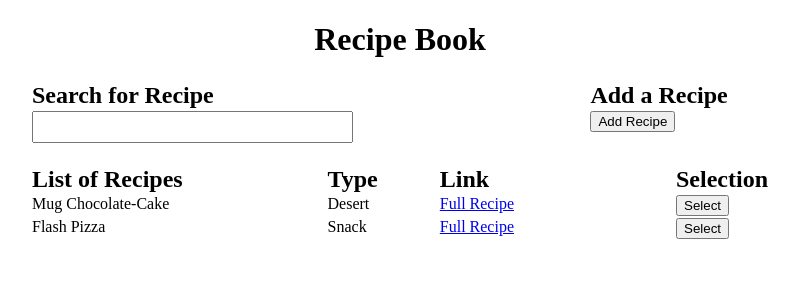
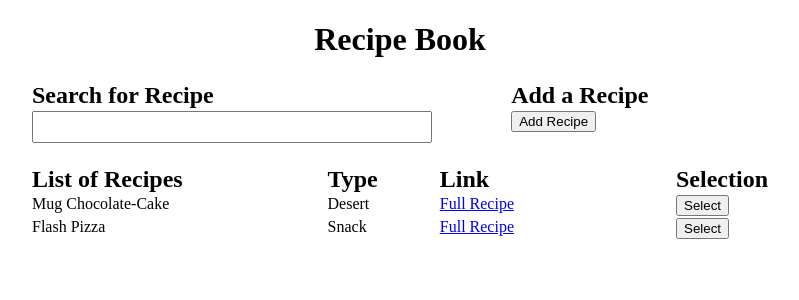
Before and after one commit to gcontesini/personal_react_webapp, a React (Create React App) app: page / in a window 1280 px wide. Shown: the top 300 px of the page, without its empty margins (8-807 px from the left). Built offline with nearby package versions, Linux system fonts and the light colour scheme.

Commit message:
before exporting components

```diff
--- a/package.json
+++ b/package.json
@@ -5,6 +5,8 @@
   "homepage": "https://github.com/gcontesini/personal_react_webapp",
   "dependencies": {
     "@emotion/css": "^11.10.5",
+    "@emotion/react": "^11.10.5",
+    "@emotion/styled": "^11.10.5",
     "@testing-library/jest-dom": "^5.16.5",
     "@testing-library/react": "^13.4.0",
     "@testing-library/user-event": "^13.5.0",
--- a/src/App.js
+++ b/src/App.js
@@ -1,11 +1,16 @@
 import React from "react";
+import './App.css';
+// import Recipe from "recipe-book.json"
 // import PropTypes from "prop-types";
-import './App.css';
+import styled from "@emotion/styled";
 
-const ComponentIngredients = ({_ingredients}) => (
+// ~~~~~~~~~~~~~~~~~~~~~~~~~~~~~~~~~~~~~~~~~~~~~~~~~~~~~~~~~~~~~~~~~~~~~~~~~~~~~~~~~~~~~~~ Components
+// Export these components to external files
 
-	<td>{_ingredients.map((_ingredients_) =>
-		<li key={_ingredients_.toString()}> {_ingredients_} </li>
+const ComponentIngredients = ({ _ingredients }) => (
+
+	<td>{ _ingredients.map(( _ingredients_ ) =>
+		<li key={ _ingredients_.toString() }> { _ingredients_ } </li>
 		)}
 	</td>
 );
@@ -21,125 +26,178 @@ const ComponentSummary = ({_summary}) => (
 	</td>
 );
 
-const ComponentProcedure = ({_procedure}) => (
+const ComponentProcedure = ({ _procedure }) => (
 
-	<td> {_procedure.map((_procedure) =>
-		<li key={_procedure.toString()}> {_procedure} </li>
+	<td> { _procedure.map(( _procedure ) =>
+		<li key={ _procedure.toString() }> { _procedure } </li>
 	)}
 	</td>
 );
 
-const ComponentRecipe = ({_recipe, _selectRecipe}) => (
+const ComponentRecipe = ({ _recipe, _selectRecipe }) => (
 
 	<tr>
-		<td>{_recipe.name}</td>
-		<td>{_recipe.type}</td>
+		<td>{ _recipe.name }</td>
+		<td>{ _recipe.type }</td>
 		<td>
-			<a href={_recipe.link} target="blank"> Full Recipe </a>
+			<a href={ _recipe.link } target="blank"> Full Recipe </a>
 		</td>
 		<td >
-			<button onClick={() => _selectRecipe(_recipe)}>Select</button>
+			<button onClick={() => _selectRecipe( _recipe )}> Select </button>
 		</td>
 	</tr>
 
 );
 
+const ComponentButton = ({ _buttonAction, _buttonText }) => (
+	<button onClick={ _buttonAction }>
+		{_buttonText}
+	</button>
+
+);
+
+const ComponentAddRecipe = ({ _recipe, _setSelectedItem }) => (
+	<div>
+		<h3>
+			<ComponentButton _buttonAction={() => _setSelectedItem(null)} _buttonText="Clear Selection" />
+		</h3>
+		<h3> Selected Item: {_recipe.name} </h3>
+		<table width="200%" >
+			<thead>
+				<tr>
+					<th width="20%"> Summary </th>
+					<th width="35%"> Ingredients </th>
+					<th width="200%"> Procedure </th>
+				</tr>
+			</thead>
+			<tbody>
+				<tr>
+					<ComponentSummary _summary={ _recipe.summary }/>
+					<ComponentIngredients key={ _recipe.ingredients.toString() } _ingredients={ _recipe.ingredients }/>
+					<ComponentProcedure _procedure={ _recipe.procedure }/>
+				</tr>
+			</tbody>
+		</table>
+	</div>
+);
+
+const ComponentSelectedItem = ({ _recipe, _setSelectedItem }) =>(
+	<div>
+		<h3>
+			<ComponentButton _buttonAction={() => _setSelectedItem(null)} _buttonText="Clear Selection" />
+		</h3>
+		<h3> Selected Item: { _recipe.name } </h3>
+		<table width="200%" >
+			<thead>
+				<tr>
+					<th width="20%"> Summary </th>
+					<th width="35%"> Ingredients </th>
+					<th width="200%"> Procedure </th>
+				</tr>
+			</thead>
+			<tbody>
+				<tr>
+					<ComponentSummary _summary={ _recipe.summary }/>
+					<ComponentIngredients key={ _recipe.ingredients.toString() } _ingredients={ _recipe.ingredients }/>
+					<ComponentProcedure _procedure={ _recipe.procedure }/>
+				</tr>
+			</tbody>
+		</table>
+	</div>
+);
+
+// ~~~~~~~~~~~~~~~~~~~~~~~~~~~~~~~~~~~~~~~~~~~~~~~~~~~~~~~~~~~~~~~~~~~~~~~~~~~~~~~~~~~~~~~ @Emotion-CSS
+
+const TitleCSS = styled.h1`
+	text-align: center;
+`;
+
+const TwoColumnCSS = styled.div`
+	gridTemplateColumns: 70% 30%;
+	gridColumnGap: 80rem;
+	margin-bottom: 0.5cm;
+`;
+
+const PageCSS = styled.div`
+	width: 800px;
+`;
+
+const InputCSS = styled.input`
+	width: 100%;
+	font-size: x-large;
+	padding: 0 30px;
+`;
+
+// ~~~~~~~~~~~~~~~~~~~~~~~~~~~~~~~~~~~~~~~~~~~~~~~~~~~~~~~~~~~~~~~~~~~~~~~~~~~~~~~~~~~~~~~ Main-App
+
 function App() {
 
 	// React Hook
 	// state is the current state of the hook
-	// setState is the setter of the variable state
 	const [state, setState] = React.useState("");
+
 	const [recipe, setRecipe] = React.useState([]);
+
 	const [selectedItem, setSelectedItem] = React.useState(null);
+
 	const [newRecipe, setNewRecipe] = React.useState(null);
+
+	const [recipeCounter, setRecipeUID] = React.useState(0);
+
+	const increaseRecipeUID = () => setRecipeUID( recipeCounter + 1 );
+	const decreaseRecipeUID = () => setRecipeUID( recipeCounter - 1 );
+	const resetRecipeUID = () => setRecipeUID( 0 );
+
 
 	React.useEffect( ()=>{
 		fetch("http://localhost:3001/recipe-book.json")
-		.then( (resp) => resp.json() )
-		.then( (recipe_book) => setRecipe(recipe_book) );
+		.then( ( resp ) => resp.json() )
+		.then( ( recipe_book ) => setRecipe( recipe_book ) );
 	}, []	);
 
 	return (
-		<div
-			style={{
-				width: 800,
-			}}
-		>
-			<h1 className="title">
-				Recipe Book
-			</h1>
-			<div
-				display={{
-					// display: "grid",
-					gridTemplateColumns: "70% 30%",
-					gridColumnGap: "80rem:",
-					}}
-				>
+		<PageCSS>
+			<TitleCSS> Recipe Book </TitleCSS>
+			<TwoColumnCSS>
 				<table width="100%">
 					<thead>
 						<tr>
-							<th width="40%"> Search for Recipe</th>
-							<th width="30%">  </th>
-							<th width="30%"> Add a Recipe </th>
+							<th width="50%"> Search for Recipe</th>
+							<th width="10%"></th>
+							<th width="40%"> Add a Recipe </th>
 						</tr>
 					</thead>
 					<tbody>
 						<tr>
 							<td>
-								<input
+								<InputCSS
 									value={state}
 									onChange={( _state ) => setState( _state.target.value )}
 								/>
 							</td>
-							<td></td>
+							<td> </td>
 							<td>
-								<button onClick={() => setNewRecipe(newRecipe)}> Add Recipe</button>
+								<ComponentButton _buttonAction={ () => setNewRecipe(newRecipe) } _buttonText="Add Recipe" />
 							</td>
 						</tr>
 					</tbody>
 				</table>
-			</div>
+			</TwoColumnCSS>
 			<div>
-				{selectedItem && (
+				{ newRecipe && (
 					<div>
-							<h3> Selected Item: {selectedItem.name} </h3>
-							<h3>
-								<button onClick={() => setSelectedItem(null)}> Clear Selection</button>
-							</h3>
-							<table width="200%" >
-								<thead>
-									<tr>
-										<th width="20%"> Summary</th>
-										<th width="35%"> Ingredients </th>
-										<th width="200%"> Procedure </th>
-									</tr>
-								</thead>
-								<tbody>
-									<tr>
-										<ComponentSummary _summary={selectedItem.summary}/>
-										<ComponentIngredients key={selectedItem.ingredients.toString()} _ingredients={selectedItem.ingredients}/>
-										<ComponentProcedure _procedure={selectedItem.procedure}/>
-									</tr>
-								</tbody>
-							</table>
+							<h3> Selected Item: </h3>
+							<></>
 					</div>
 				)}
+				{selectedItem && ( <ComponentSelectedItem _recipe={selectedItem} _setSelectedItem={setSelectedItem}/> )}
 			</div>
-			<div
-				display={{
-					// display: "grid",
-					gridTemplateColumns: "70% 30%",
-					gridColumnGap: "1rem",
-				}}
-			>
+			<TwoColumnCSS>
 				<table width="100%" >
 					<thead>
 						<tr>
 							<th width="50%"> List of Recipes </th>
 							<th width="0%"> Type </th>
-							{/* <th width="30%"> Summary</th>
-							<th width="70%"> Ingredients </th> */}
 							<th width="40%"> Link </th>
 							<th width="0%"> Selection </th>
 						</tr>
@@ -158,8 +216,8 @@ function App() {
 						))}
 					</tbody>
 				</table>
-			</div>
-		</div>
+			</TwoColumnCSS>
+		</PageCSS>
 	);
 };
 
--- a/src/index.css
+++ b/src/index.css
@@ -1,5 +1,4 @@
 th{
-	text-align: left;
 	font-size: x-large;
 }
 
@@ -8,17 +7,3 @@ th, td {
 	padding: 0 30px;
 	vertical-align: top;
 }
-
-input {
-	width: 100%;
-	font-size: x-large;
-	padding: 0 30px;
-}
-
-.title {
-	text-align: center;
-}
-
-div {
-	margin-bottom: 0.5cm;
-}
```
Also changed, not shown: 1 other file (tests, documents, lock files or other folders).
